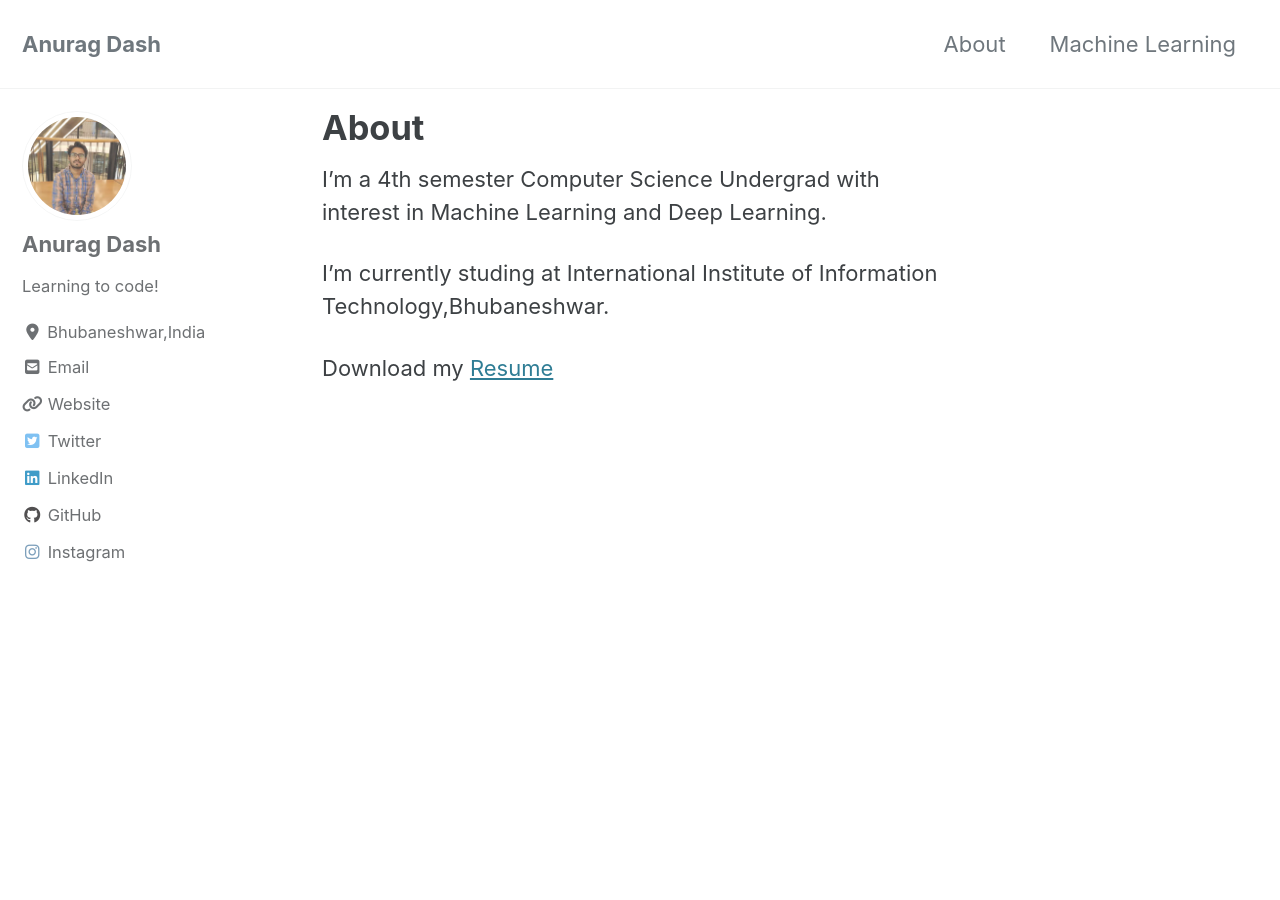
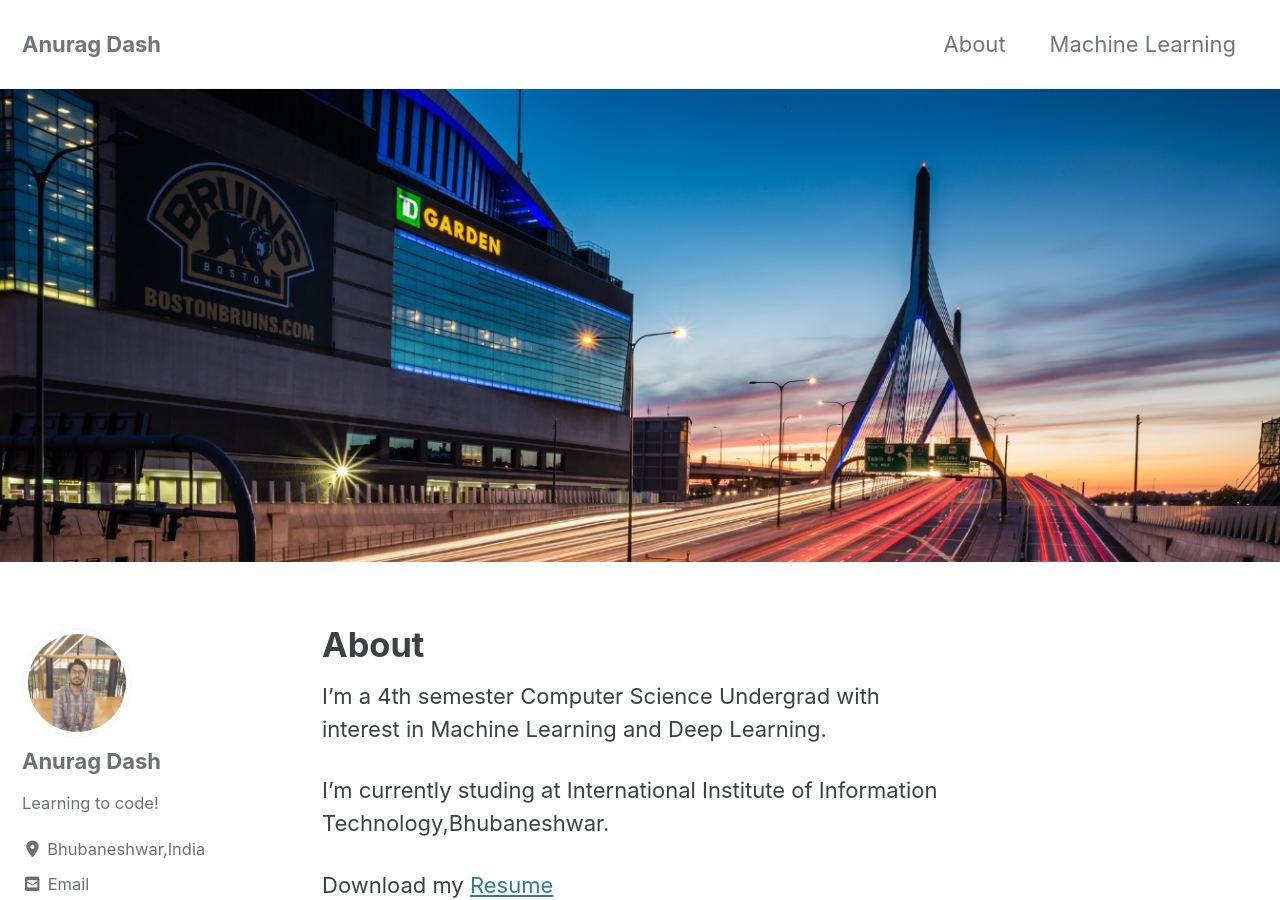
Before and after one commit to dash-anurag/dash-anurag.github.io, a Jekyll site: the page built from _pages/about.md, in a window 1280 px wide and 900 px high. Built offline with Jekyll 4.4.1, drawn with Linux system fonts in a browser that asks for light colours; cached includes are drawn as plain includes; nearby versions of some CDN libraries.

Commit message:
all pages

```diff
--- a/_includes/head.html
+++ b/_includes/head.html
@@ -14,7 +14,7 @@
 <!-- For all browsers -->
 <link rel="stylesheet" href="{{ '/assets/css/main.css' | relative_url }}">
 
-<link rel="shortcut icon" type="image/png" href="favicon.png">
+<link rel="shortcut icon" type="image/png" href="/favicon.png">
 
 
 <!--[if IE]>
--- a/_pages/about.md
+++ b/_pages/about.md
@@ -2,7 +2,7 @@
 title: "About"
 permalink: /about/
 header:
-image: "images/zakim.jpg"
+    image: "images/zakim.jpg"
 ---
 
 I'm a 4th semester Computer Science Undergrad with interest in Machine Learning and Deep Learning.
```
